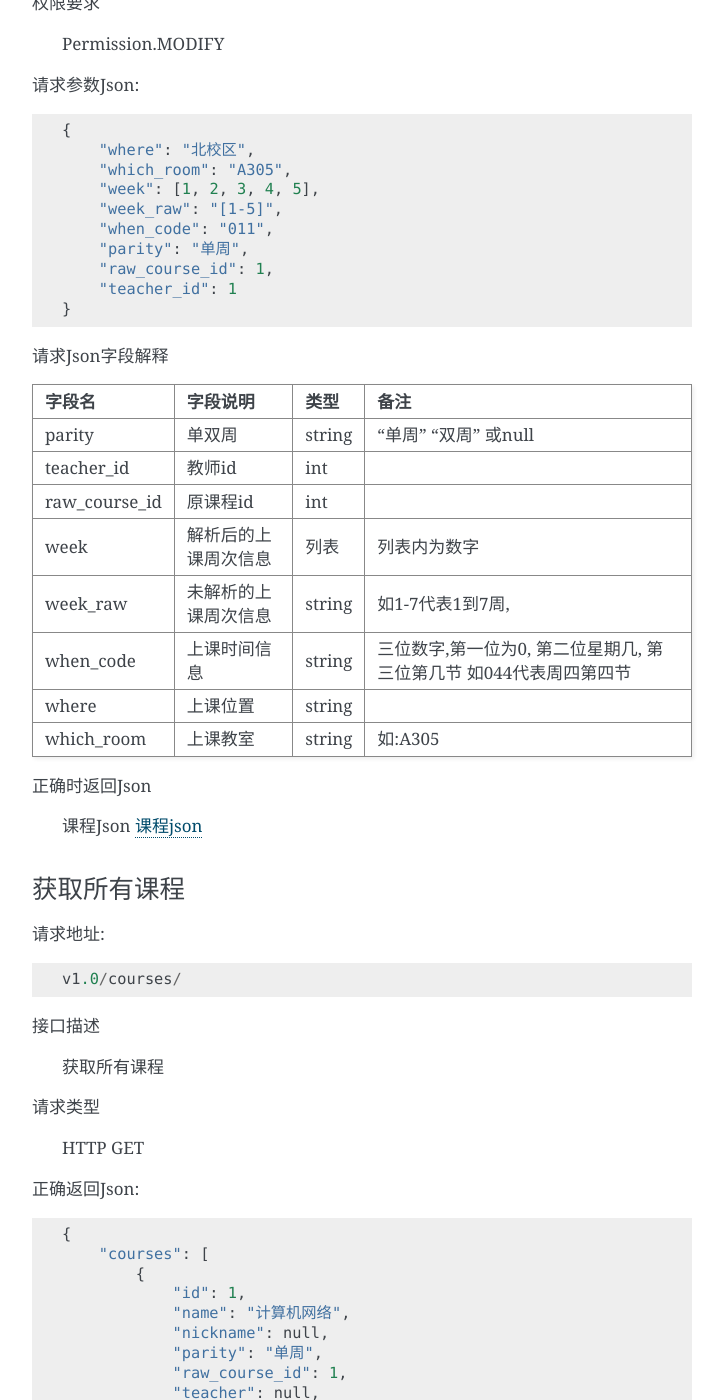
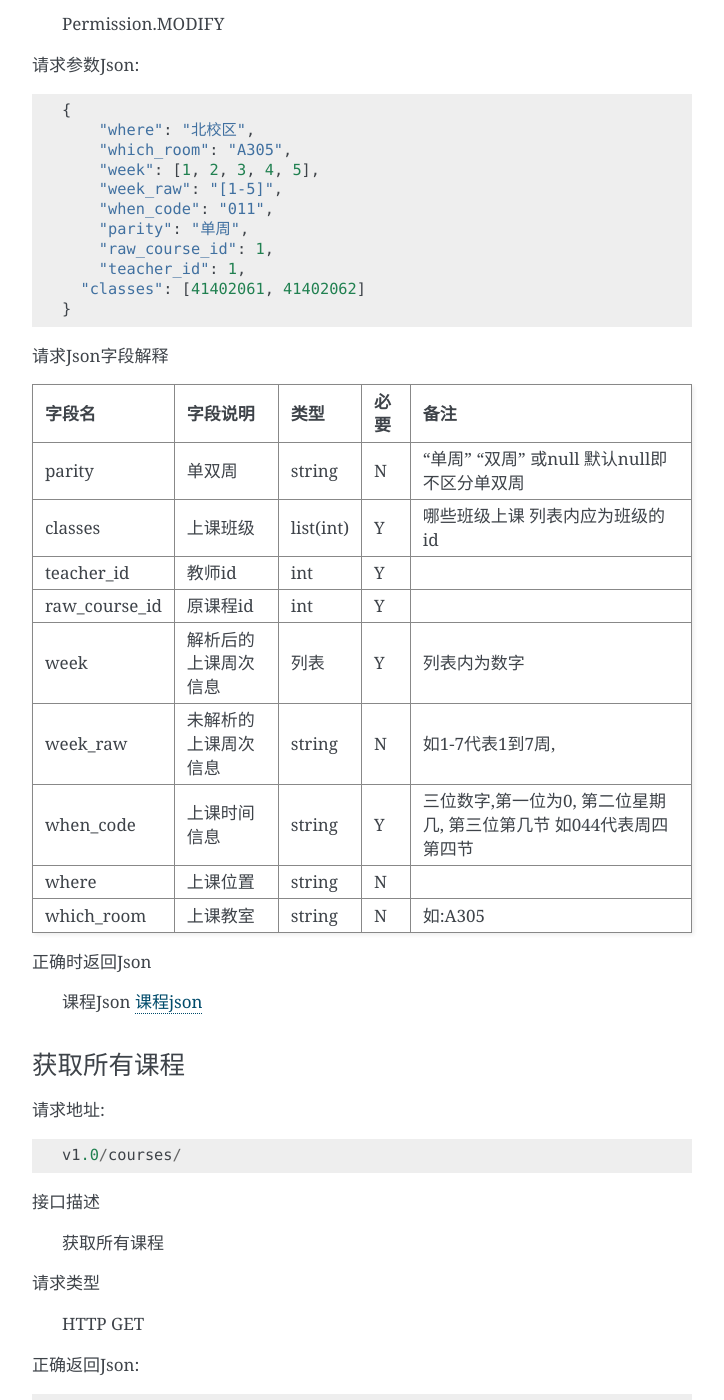
Before and after one commit to bllli/tsxyAssistant, a Sphinx documentation site: the page built from doc/source/api/course.rst, in a window 1280 px wide and 1400 px high, scrolled down 3014 px. Shown: the whole window, without its empty margins (388-1112 px from the left). Built offline with Sphinx 7.4.7, drawn with Linux system fonts in a browser that asks for light colours; some of the changed text lies outside the part shown.

Commit message:
- 更新文档

```diff
--- a/doc/source/api/course.rst
+++ b/doc/source/api/course.rst
@@ -43,7 +42,7 @@
     +=============+======+======+==========+
     | name        | str  | Y    | 课程名称 |
     +-------------+------+------+----------+
-    | course_code | str  | Y    | 课程代码 |
+    | course_code | str  | N    | 课程代码 |
     +-------------+------+------+----------+
     | nickname    | str  | N    | 课程昵称 |
     +-------------+------+------+----------+
@@ -153,30 +152,33 @@
      	"when_code": "011",
      	"parity": "单周",
      	"raw_course_id": 1,
-     	"teacher_id": 1
+     	"teacher_id": 1,
+      "classes": [41402061, 41402062]
     }
 
 请求Json字段解释
 
-+---------------+----------------------+--------+--------------------------------------------------------------------+
-| 字段名        | 字段说明             | 类型   | 备注                                                               |
-+===============+======================+========+====================================================================+
-| parity        | 单双周               | string | "单周" "双周" 或null                                               |
-+---------------+----------------------+--------+--------------------------------------------------------------------+
-| teacher_id    | 教师id               | int    |                                                                    |
-+---------------+----------------------+--------+--------------------------------------------------------------------+
-| raw_course_id | 原课程id             | int    |                                                                    |
-+---------------+----------------------+--------+--------------------------------------------------------------------+
-| week          | 解析后的上课周次信息 | 列表   | 列表内为数字                                                       |
-+---------------+----------------------+--------+--------------------------------------------------------------------+
-| week_raw      | 未解析的上课周次信息 | string | 如1-7代表1到7周,                                                   |
-+---------------+----------------------+--------+--------------------------------------------------------------------+
-| when_code     | 上课时间信息         | string | 三位数字,第一位为0, 第二位星期几, 第三位第几节 如044代表周四第四节 |
-+---------------+----------------------+--------+--------------------------------------------------------------------+
-| where         | 上课位置             | string |                                                                    |
-+---------------+----------------------+--------+--------------------------------------------------------------------+
-| which_room    | 上课教室             | string | 如:A305                                                            |
-+---------------+----------------------+--------+--------------------------------------------------------------------+
++---------------+----------------------+-----------+------+--------------------------------------------------------------------+
+| 字段名        | 字段说明             | 类型      | 必要 | 备注                                                               |
++===============+======================+===========+======+====================================================================+
+| parity        | 单双周               | string    | N    | "单周" "双周" 或null 默认null即不区分单双周                        |
++---------------+----------------------+-----------+------+--------------------------------------------------------------------+
+| classes       | 上课班级             | list(int) | Y    | 哪些班级上课 列表内应为班级的id                                    |
++---------------+----------------------+-----------+------+--------------------------------------------------------------------+
+| teacher_id    | 教师id               | int       | Y    |                                                                    |
++---------------+----------------------+-----------+------+--------------------------------------------------------------------+
+| raw_course_id | 原课程id             | int       | Y    |                                                                    |
++---------------+----------------------+-----------+------+--------------------------------------------------------------------+
+| week          | 解析后的上课周次信息 | 列表      | Y    | 列表内为数字                                                       |
++---------------+----------------------+-----------+------+--------------------------------------------------------------------+
+| week_raw      | 未解析的上课周次信息 | string    | N    | 如1-7代表1到7周,                                                   |
++---------------+----------------------+-----------+------+--------------------------------------------------------------------+
+| when_code     | 上课时间信息         | string    | Y    | 三位数字,第一位为0, 第二位星期几, 第三位第几节 如044代表周四第四节 |
++---------------+----------------------+-----------+------+--------------------------------------------------------------------+
+| where         | 上课位置             | string    | N    |                                                                    |
++---------------+----------------------+-----------+------+--------------------------------------------------------------------+
+| which_room    | 上课教室             | string    | N    | 如:A305                                                            |
++---------------+----------------------+-----------+------+--------------------------------------------------------------------+
 
 正确时返回Json
 
@@ -220,7 +222,11 @@
                 "week_raw": "[1-5]",
                 "when_code": "011",
                 "where": "北校区",
-                "which_room": "A305"
+                "which_room": "A305",
+                "classes": [
+                    41402061,
+                    41402062
+                ]
             },
             {
                 ...
@@ -278,7 +284,11 @@
         "week_raw": "[1-5]",
         "when_code": "011",
         "where": "北校区",
-        "which_room": "A305"
+        "which_room": "A305",
+        "classes": [
+            41402061,
+            41402062
+        ]
     }
 
 详见课程Json :ref:`course_json`
```
Also changed, not shown: other parts of doc/source/api/course.rst (+0 -1 lines), doc/source/data.rst (+35 -29 lines).
